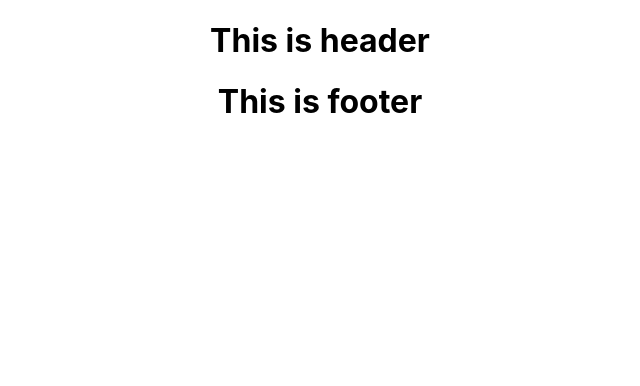
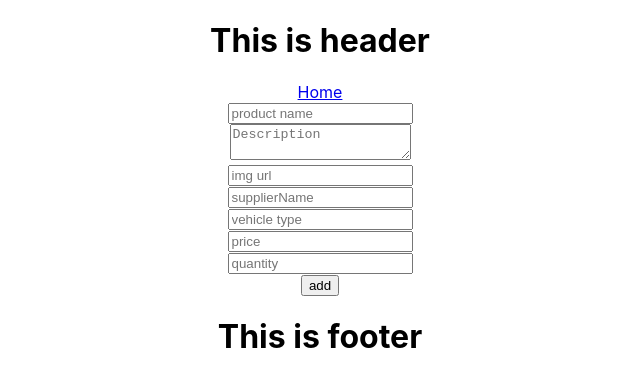
Before and after one commit to zilani131/warehouse-client-site, a React (Create React App) app: page /addNewItem in a window 1280 px wide. Shown: the top 386 px of the page, without its empty margins (320-960 px from the left). Built offline with nearby package versions, Linux system fonts and the light colour scheme.

Commit message:
created added item page and add to backend

```diff
--- a/src/App.js
+++ b/src/App.js
@@ -3,7 +3,11 @@ import { Route,  Routes } from 'react-router-dom';
 import './App.css';
 import Footer from './components/Footer/Footer';
 import Header from './components/Header/Header';
+import AddNewItem from './components/page/AddNewItem/AddNewItem';
+import DetailsCard from './components/page/DetailsCard/DetailsCard';
 import Home from './components/page/Home/Home';
+import InventoryCard from './components/page/Home/InventorySection/InventorySectionCard/InventoryCard';
+import ManageInventory from './components/page/ManageInventory/ManageInventory';
 
 function App() {
   return (
@@ -11,6 +15,9 @@ function App() {
       <Header></Header>
       <Routes>
         <Route path='/' element={<Home></Home>}></Route>
+        <Route path='/inventory/:id' element={<DetailsCard></DetailsCard>}></Route>
+        <Route path='/manageInventory' element={<ManageInventory></ManageInventory>}></Route>
+        <Route path='/addNewItem' element={<AddNewItem></AddNewItem>}></Route>
       </Routes>
       <Footer></Footer>
     </div>
--- a/src/components/Header/Header.js
+++ b/src/components/Header/Header.js
@@ -1,9 +1,11 @@
 import React from 'react';
+import { Link } from 'react-router-dom';
 
 const Header = () => {
     return (
         <div>
             <h1>This is header</h1>
+            <Link to="/home">Home</Link>
         </div>
     );
 };
--- /dev/null
+++ b/src/components/page/AddNewItem/AddNewItem.js
@@ -0,0 +1,69 @@
+import React from "react";
+
+const AddNewItem = () => {
+  const handleAdding = (e) => {
+    e.preventDefault();
+    const name = e.target.name.value;
+    const description = e.target.description.value;
+    const img = e.target.img.value;
+    const supplierName = e.target.supplierName.value;
+    const type = e.target.type.value;
+    const price = e.target.price.value;
+    const quantity = e.target.quantity.value;
+    const newItem = {
+      name,
+      description,
+      img,
+      supplierName,
+      type,
+      price,
+      quantity,
+    };
+    console.log(newItem);
+    const url=`http://localhost:5000/home`
+    fetch(url, {
+      method: "POST", // or 'PUT'
+      headers: {
+        "Content-Type": "application/json",
+      },
+      body: JSON.stringify(newItem),
+    })
+      .then((response) => response.json())
+      .then((data) => {
+        console.log("Success:", data);
+      });
+  };
+  return (
+    <div>
+      <form onSubmit={handleAdding}>
+        <input type="text" name="name" id="" placeholder="product name" />
+        <br />
+        <textarea
+          type="text"
+          name="description"
+          id=""
+          placeholder="Description"
+        />
+        <br />
+        <input type="text" name="img" placeholder="img url" />
+        <br />
+        <input
+          type="text"
+          name="supplierName"
+          id=""
+          placeholder="supplierName"
+        />
+        <br />
+        <input type="text" name="type" placeholder="vehicle type" />
+        <br />
+        <input type="number" name="price" id="" placeholder="price" />
+        <br />
+        <input type="number" name="quantity" id="" placeholder="quantity" />
+        <br />
+        <input type="submit" value="add" />
+      </form>
+    </div>
+  );
+};
+
+export default AddNewItem;
--- /dev/null
+++ b/src/components/page/DetailsCard/DetailsCard.js
@@ -0,0 +1,88 @@
+import React, { useEffect, useState } from "react";
+import { Link, useParams } from "react-router-dom";
+
+const DetailsCard = () => {
+  // const [reload,setReload]=useState(true)
+  const { id } = useParams();
+
+  const [detail, setDetail] = useState({});
+  useEffect(() => {
+    const url = `http://localhost:5000/inventory/${id}`;
+    fetch(url)
+      .then((res) => res.json())
+      .then((datum) => setDetail(datum));
+  }, []);
+  const { name, description, supplierName, price, quantity, img, _id } = detail;
+
+  const handleDeliver = () => {
+    const url = `http://localhost:5000/inventory/${id}`;
+    // console.log(url);
+    window.location.reload(true);
+    let newQuantity = quantity - 1;
+
+    let newItem = { newQuantity };
+    // console.log(newItem);
+
+    fetch(url, {
+      method: "PUT",
+      headers: {
+        "Content-Type": "application/json",
+      },
+      body: JSON.stringify(newItem),
+    })
+      .then(res => res.json())
+      .then(data => console.log(data));
+    //   setReload(!reload)
+    //   console.log(reload)
+  };
+  const handleRestock=e=>{
+    e.preventDefault();
+    const url = `http://localhost:5000/inventory/${id}`;
+    console.log(parseInt(e.target.number.value))
+     if(parseInt(e.target.number.value)<=0){
+
+       alert("number must be greater than 0")
+       return;
+     }
+   let newQuantity=parseInt(e.target.number.value) +quantity
+    let updatedQuantity={newQuantity}
+    fetch(url,{
+      method:'PUT',
+      headers:{
+          'Content-Type':'application/json',
+      },
+      body:JSON.stringify(updatedQuantity)
+  })
+  .then(res=>res.json())
+  .then(data=>{console.log(data)
+  e.target.reset()
+
+  })
+
+  window.location.reload(true);
+  }
+  // console.log(quantity);
+  return (
+    <div>
+      <div>
+        <img style={{ width: "100px" }} src={img} alt="" />
+      </div>
+      <h1>
+        Model:{name} id:{_id}
+      </h1>
+      <h3>{description}</h3>
+      <h4>Manufacturer:{supplierName}</h4>
+      <h4>Price:{price}</h4>
+      <h4>Quantity: {quantity}</h4>
+      <button onClick={handleDeliver}>Delivered</button>
+      <form onSubmit={handleRestock} >
+        <input type="number" name="number" id="" />
+        <br />
+        <input type="submit" value="restock" />
+      </form>
+      <Link to={"/manageInventory"}><button>Manage inventory</button></Link>
+    </div>
+  );
+};
+
+export default DetailsCard;
--- a/src/components/page/Home/InventorySection/InventorySection.js
+++ b/src/components/page/Home/InventorySection/InventorySection.js
@@ -1,9 +1,10 @@
 import React, { useEffect, useState } from 'react';
+import { Link } from 'react-router-dom';
 
 import InventoryCard from './InventorySectionCard/InventoryCard';
 
 const InventorySection = () => {
-    const url=`http://localhost:5000/`
+    const url=`http://localhost:5000/home`
     const [items,setItems]=useState([])
     useEffect(()=>{
         fetch(url)
@@ -15,6 +16,7 @@ const InventorySection = () => {
     return (
         <div>
             {items.map(item => <InventoryCard key={item._id} item={item}></InventoryCard>)}
+            <Link to={"/manageInventory"}><button>Manage inventory</button></Link>
         </div>
     );
 };
--- a/src/components/page/Home/InventorySection/InventorySectionCard/InventoryCard.js
+++ b/src/components/page/Home/InventorySection/InventorySectionCard/InventoryCard.js
@@ -1,6 +1,8 @@
 import React from 'react';
+import { Link, useParams } from 'react-router-dom';
 
 const InventoryCard = (props) => {
+
     console.log(props)
     const {name,img,_id,description,supplierName,price,quantity,type}=props.item;
     return (
@@ -11,6 +13,8 @@ const InventoryCard = (props) => {
             <h4>Manufacturer:{supplierName}</h4>
             <h4>Price:{price}</h4>
             <h4>Quantity: {quantity}</h4>
+           <Link to={`/inventory/${_id}`}><button>Update</button></Link>
+            <br />
         </div>
     );
 };
--- /dev/null
+++ b/src/components/page/ManageInventory/ManageInventory.js
@@ -0,0 +1,23 @@
+import React, { useEffect, useState } from 'react';
+import { Link } from 'react-router-dom';
+import InventoryCard from '../Home/InventorySection/InventorySectionCard/InventoryCard';
+
+const ManageInventory = () => {
+    const url=`http://localhost:5000/home`
+    const [items,setItems]=useState([])
+    useEffect(()=>{
+        fetch(url)
+        .then(res=>res.json())
+        .then(data=>setItems(data))
+    },[])
+    return (
+        <div>
+            <h1>MangeInventory</h1>
+           {items.map(item => <InventoryCard key={item._id} item={item}></InventoryCard>)}
+           <Link to={'/addNewItem'}><button>Add new item</button></Link>
+
+        </div>
+    );
+};
+
+export default ManageInventory;
```
